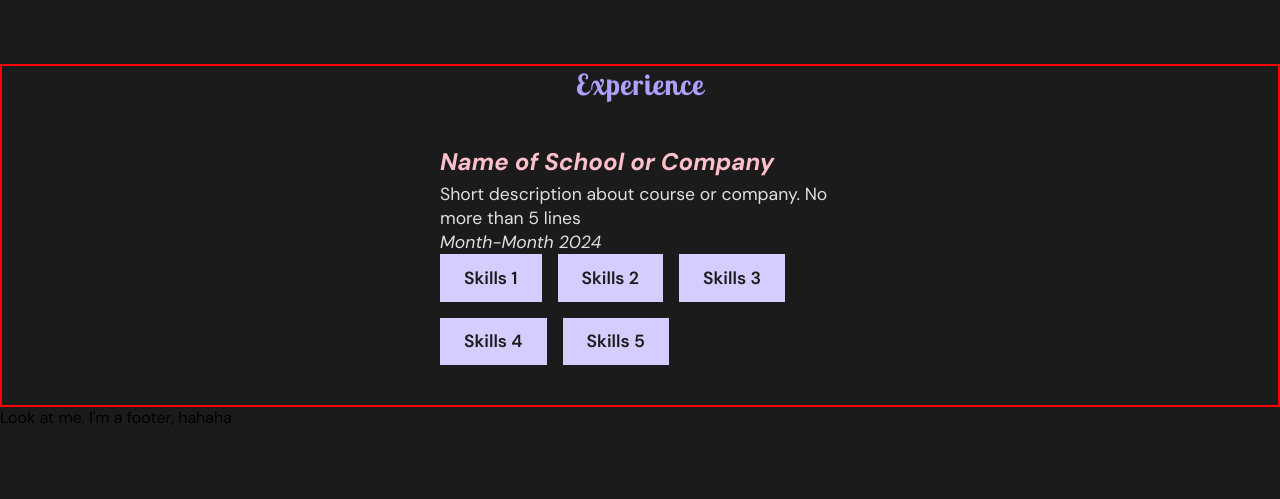
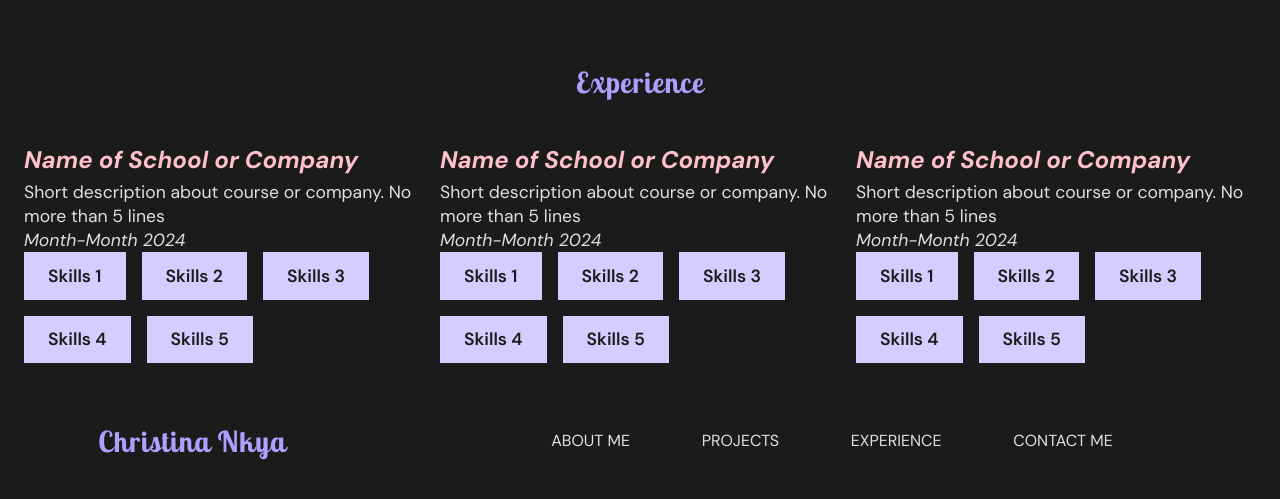
Before and after one commit to cnkya/117-portfolio-ch48, a Django app: page /content/experience_list in a window 1280 px wide. Shown: the part 60-559 px from the top of the page. Run offline with Django 5.2, Linux system fonts and the light colour scheme.

Commit message:
minor updates

```diff
--- a/static/css/section.css
+++ b/static/css/section.css
@@ -2,6 +2,7 @@
 .about-section {
     padding: 2%;
 }
+
 .about-image-container img {
     width: 100%;
 
@@ -40,6 +41,7 @@
 .projects-list {
     margin: 2rem 0px;
 }
+
 .project-card {
     width: 25rem;
     display: flex;
@@ -66,10 +68,6 @@ a p:nth-child(2){
     font-weight: bolder;
 }
 
-a p:nth-child(3) {
-    font-style: normal;
-
-}
 a p:nth-child(4) {
 
     font-style: italic;
@@ -78,14 +76,13 @@ a p:nth-child(4) {
 /* Experience*/
 
 .experience-section {
-    border: solid red 2px;
     margin-top: 4rem;
-
 }
 
 .experience-list {
     margin: 2rem 0px;
 }
+
 .experience-card {
     width: 25rem;
     display: flex;
@@ -100,11 +97,13 @@ a p:nth-child(4) {
 .experience-card image {
     width: 100%;
 }
+
 .experience-skills {
     display: flex;
     flex-wrap: wrap;
     gap: 1rem;
 }
+
 .experience-card p:nth-child(1){
     font-size: 1.5rem;
     color: pink;
@@ -113,11 +112,6 @@ a p:nth-child(4) {
     margin: .5rem 0px;
 }
 
-.experience-card p:nth-child(2) {
-    font-style: normal;
-
-}
 .experience-card p:nth-child(3) {
-
     font-style: italic;
 }
--- a/templates/base.html
+++ b/templates/base.html
@@ -49,6 +49,25 @@
     </header>
     {% block content %}
     {% endblock content %}
-    <footer>Look at me, I'm a footer, hahaha</footer>
+    <footer class="center-row">
+
+<!-- Left Section-->
+    <div class="logo center-row">
+        <a href="{% url 'home' %}">
+            <h2>Christina Nkya</h2>
+        </a>
+</div>
+    <!-- Right Section -->
+    <nav class="nav-menu">
+
+        <!-- Menu Option-->
+        <div class="nav-options center-row">
+            <a href="{% url 'about' %}">About Me</a>
+            <a href="{% url 'projects_list' %}">Projects</a>
+            <a href="{% url 'experience_list' %}">Experience</a>
+            <a href="#">Contact Me</a>
+        </div>
+    </nav>
+    </footer>
 </body>
 </html>
--- a/templates/content/experience_list.html
+++ b/templates/content/experience_list.html
@@ -10,9 +10,38 @@
     <h2>Experience</h2>
 
 
-    <div class="experience-list">
+    <div class="experience-list center-row">
         <div class="experience-card">
 
+            <p>Name of School or Company</p>
+            <p>Short description about course or company. No more than 5 lines</p>
+            <p>Month-Month 2024</p>
+
+            <div class="experience-skills">
+                <label class="text-label">Skills 1</label>
+                <label class="text-label">Skills 2</label>
+                <label class="text-label">Skills 3</label>
+                <label class="text-label">Skills 4</label>
+                <label class="text-label">Skills 5</label>
+            </div>
+
+        </div>
+        <div class="experience-card">
+
+            <p>Name of School or Company</p>
+            <p>Short description about course or company. No more than 5 lines</p>
+            <p>Month-Month 2024</p>
+
+            <div class="experience-skills">
+                <label class="text-label">Skills 1</label>
+                <label class="text-label">Skills 2</label>
+                <label class="text-label">Skills 3</label>
+                <label class="text-label">Skills 4</label>
+                <label class="text-label">Skills 5</label>
+            </div>
+
+        </div>
+        <div class="experience-card">
 
             <p>Name of School or Company</p>
             <p>Short description about course or company. No more than 5 lines</p>
```
Also changed, not shown: static/css/footer.css (added, +7 -0 lines).
